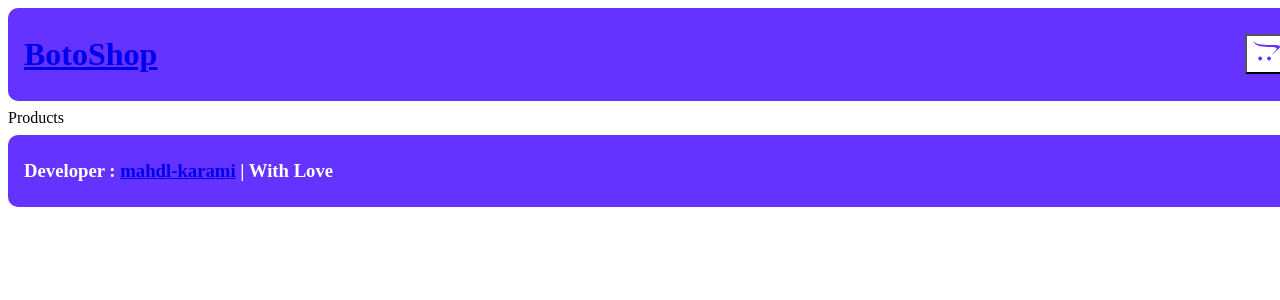
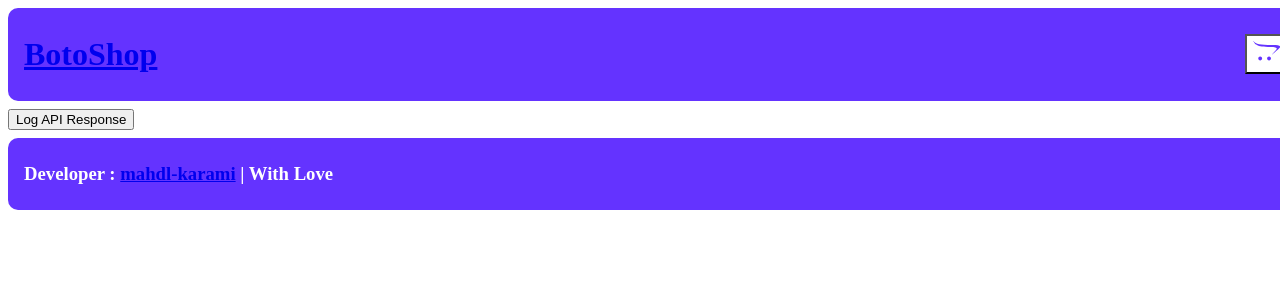
Before and after one commit to mahdl-karami/boto-shop, a React (Vite) app: page /products in a window 1280 px wide. Shown: the top 300 px of the page. Built offline with nearby package versions, Linux system fonts and the light colour scheme; no server answers; the HTML template or start-up script is replaced by a standard one.

Commit message:
Fetch API By Axios

```diff
--- a/package.json
+++ b/package.json
@@ -10,6 +10,7 @@
     "preview": "vite preview"
   },
   "dependencies": {
+    "axios": "^1.6.5",
     "react": "^18.2.0",
     "react-dom": "^18.2.0",
     "react-icons": "^5.0.1",
--- a/src/App.jsx
+++ b/src/App.jsx
@@ -6,14 +6,29 @@ import Products from "./pages/Products";
 import Cart from "./pages/Cart";
 import NoPage from "./pages/NoPage";
 import ProductDetailes from "./pages/ProductDetailes";
+import { useReducer } from "react";
+
+// Set Reducer Values
+const initialState = {
+	isLoading: true,
+	products: [],
+};
+const reducer = (state, {payload , type}) => {
+	switch (type) {
+		case "fetchAPI":
+			return { ...state, products: payload };
+	}
+};
 
 export default function App() {
+	const [data, dispatch] = useReducer(reducer, initialState);
+
 	return (
 		<BrowserRouter>
 			<Routes>
 				<Route path="/" element={<Layout />}>
 					<Route index element={<Navigate to="/products" />} />
-					<Route path="/products" element={<Products />} />
+					<Route path="/products" element={<Products data={data} dispatch={dispatch} />} />
 					<Route path="/products/:id" element={<ProductDetailes />} />
 					<Route path="/cart" element={<Cart />} />
 					<Route path="/*" element={<NoPage />} />
--- a/src/global.css
+++ b/src/global.css
@@ -44,6 +44,7 @@ button {
 	cursor: pointer;
 	text-transform: capitalize;
 	background: transparent;
+  color: #000;
 }
 
 /* Elements Hover */
--- a/src/pages/Products.jsx
+++ b/src/pages/Products.jsx
@@ -1,3 +1,18 @@
-export default function Products() {
-	return <div>Products</div>;
+/* eslint-disable react-hooks/exhaustive-deps */
+// Import Libraryes
+import { useEffect } from "react";
+import { API } from "../services/AxiosConfig";
+
+export default function Products({ dispatch , data }) {
+	useEffect(() => {
+        const getProducts = async ()=>{
+            // Fetching API By Axios From AxiosConfig.js
+            const res = await API.get("/products");
+            dispatch({type: "fetchAPI" , payload: res})
+        }
+		getProducts();
+	}, []);
+	return <div>
+        <button onClick={()=> console.log(data)}>Log API Response</button>
+    </div>;
 }
--- /dev/null
+++ b/src/services/AxiosConfig.js
@@ -0,0 +1,3 @@
+import axios from 'axios'
+
+export const API =  axios.create({baseURL : 'https://fakestoreapi.com'})
```
Also changed, not shown: 1 other file (tests, documents, lock files or other folders).
